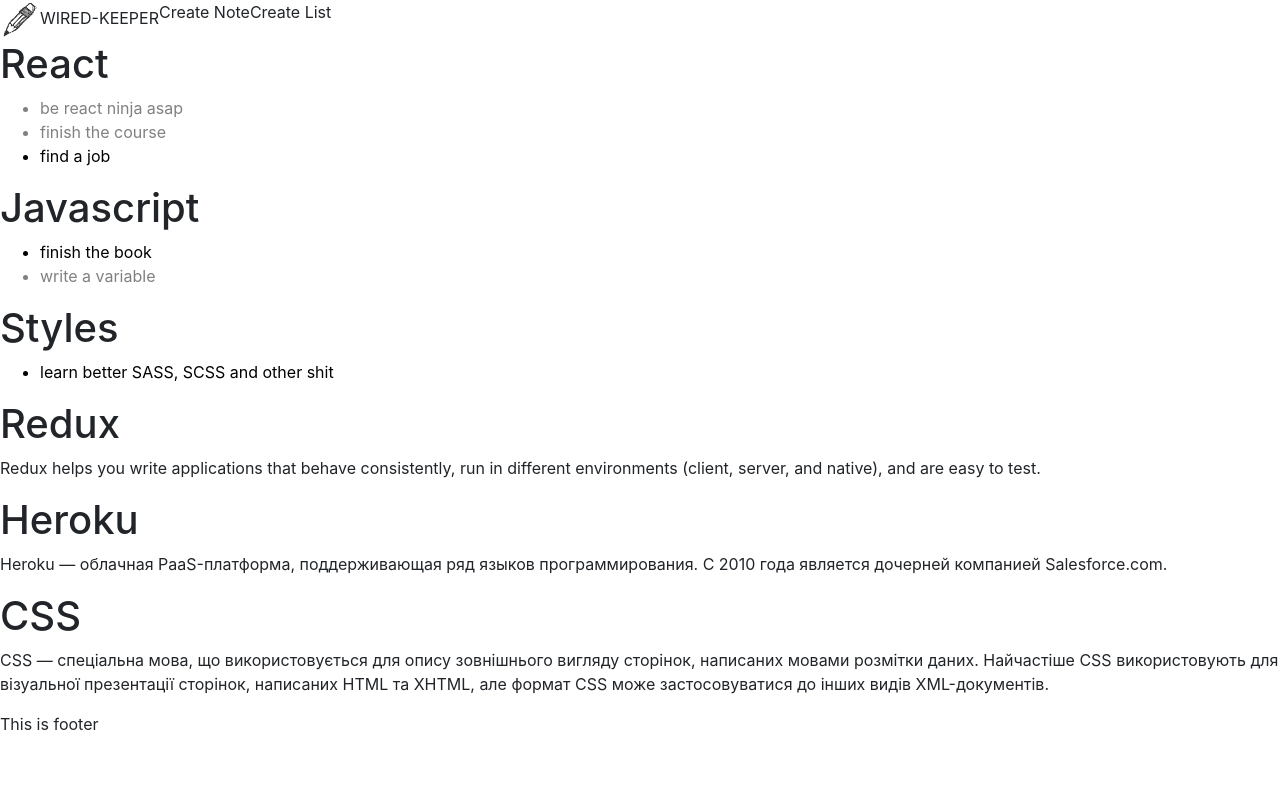
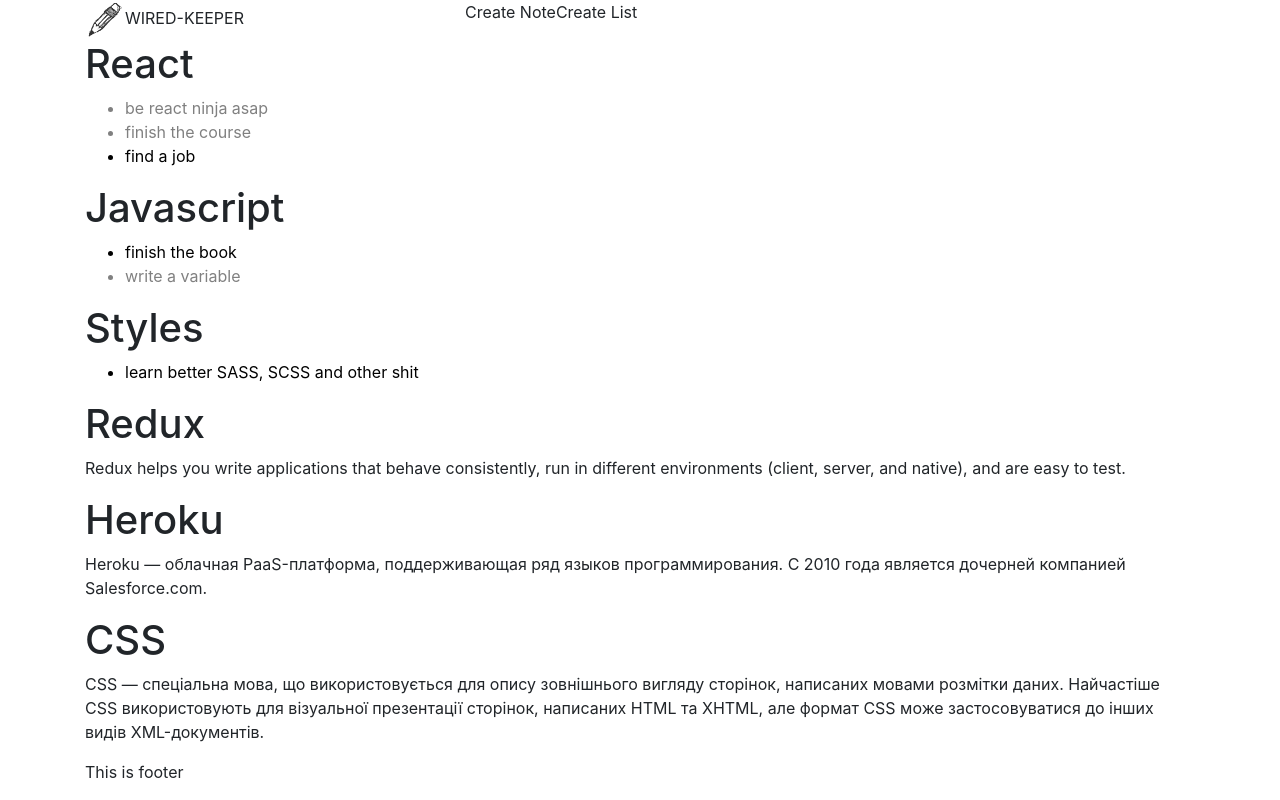
Before and after one commit to RostyslavStepanchuk/Wired-keeper, a React (Create React App) app in the folder client/: page / in a window 1280 px wide. Built offline with nearby package versions, Linux system fonts and the light colour scheme.

Commit message:
header grid done

```diff
--- a/client/src/App.js
+++ b/client/src/App.js
@@ -1,16 +1,16 @@
 import React from 'react';
 import Header from './components/Header'
 import Cards from './components/Cards'
-import FormNote from './components/FormNote'
+import FormNote from './components/FormNote' // TODO DELETE
 import Footer from './components/Footer'
 
 function App() {
   return (
-      <>
+      <div className='container'>
       <Header/>
-      <Cards/>
-      <Footer/>
-      </>
+      <Cards className='row'/>
+      <Footer className='row'/>
+      </div>
   );
 }
 
--- a/client/src/components/Button/index.js
+++ b/client/src/components/Button/index.js
@@ -4,12 +4,11 @@ import {WiredButton} from 'wired-elements';
 
 Button.propTypes = {
     title: PropTypes.string.isRequired,
-    onClick: PropTypes.func
 };
 
 function Button(props) {
     return (
-        <wired-button onClick ={props.onClick}>
+        <wired-button {...props}>
             {props.title}
         </wired-button>
     );
--- a/client/src/components/Header/header.scss
+++ b/client/src/components/Header/header.scss
@@ -1,4 +1,6 @@
-.logo-img {
-  width: 40px;
-  height: 40px;
+.header {
+  &__logo-img {
+    width: 40px;
+    height: 40px;
+  }
 }
--- a/client/src/components/Header/index.js
+++ b/client/src/components/Header/index.js
@@ -7,23 +7,23 @@ import logo from "./hand-drawn-pencil-icon.png";
 
 import './header.scss'
 
-Header.propTypes = {
-
-};
+Header.propTypes = {};
 
 function Header(props) {
     return (
-        <div className='container-fluid'>
-            <div className="row">
-                <div>
-                <img className='logo-img' alt='pencil-logo' src={logo}/>
-                WIRED-KEEPER
-                </div>
-            <Button title='Create Note'/>
-            <Button title='Create List'/>
+        <header className='row'>
+            <div className='header__logo col-2 col-md-4'>
+                <img className='header__logo-img' alt='pencil-logo' src={logo}/>
+                <span className='header__logo-txt d-none d-md-inline-block'>WIRED-KEEPER</span>
+            </div>
+            <div className="header__buttons col-10 col-md-5">
+                <Button title='Create Note'/>
+                <Button title='Create List'/>
+            </div>
+            <div className="header__search col-12 col-md-3">
             <Search/>
-        </div>
-        </div>
+            </div>
+        </header>
     );
 }
 
--- a/client/src/components/Search/index.js
+++ b/client/src/components/Search/index.js
@@ -8,7 +8,7 @@ Search.propTypes = {
 
 function Search(props) {
     return (
-        <wired-input type='text'/>
+        <wired-input type='text' style={{width:'100%'}}/>
     );
 }
 
```
